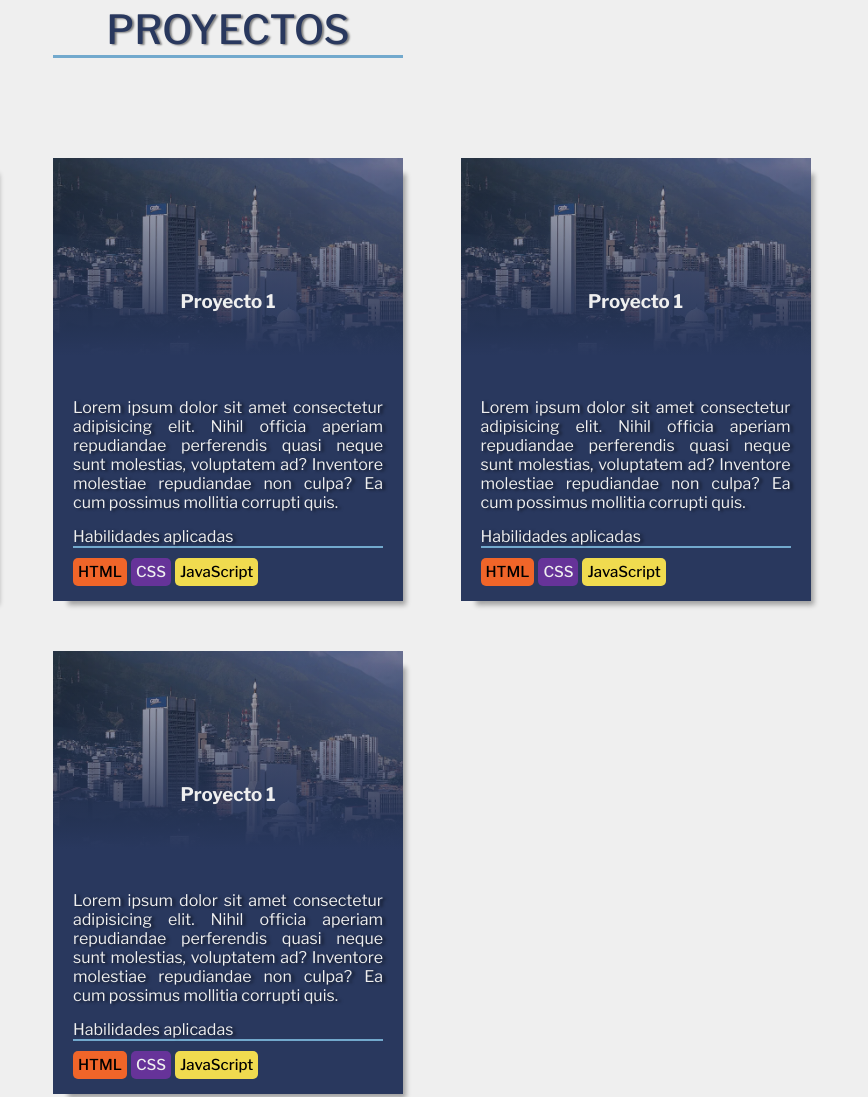
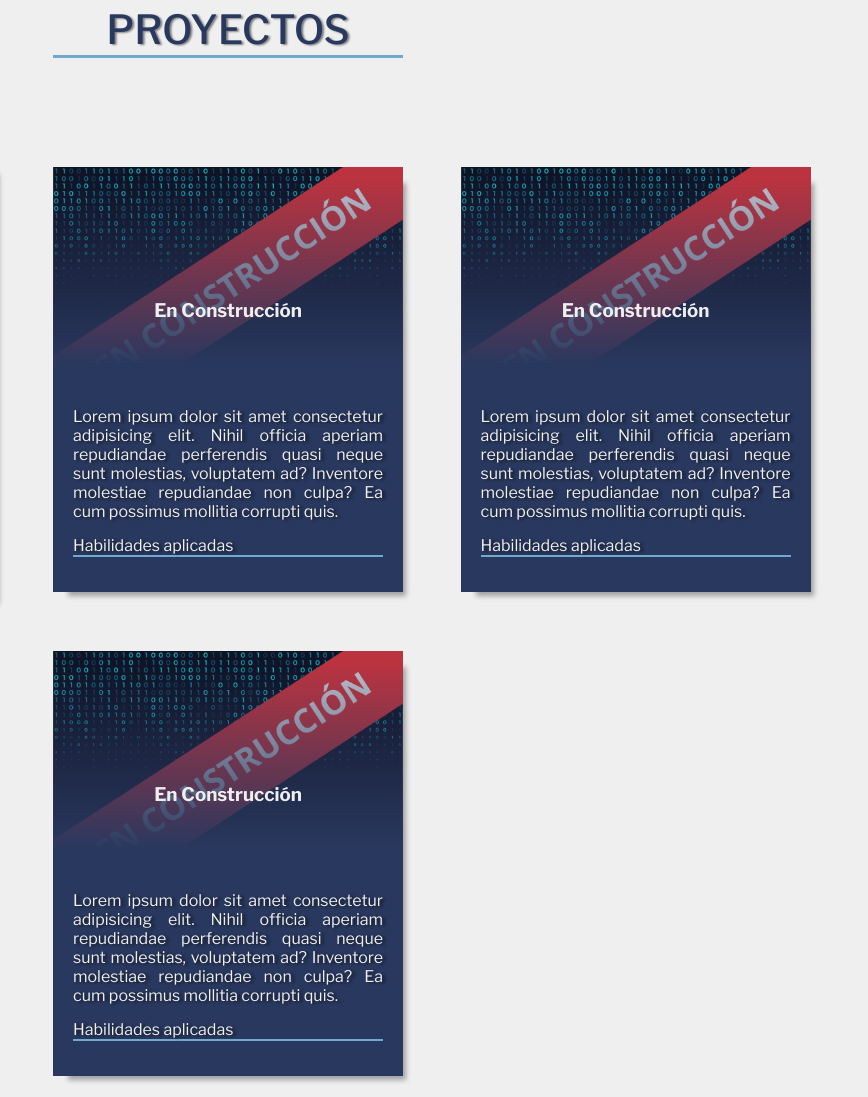
Before and after one commit to jamv11/ing-javier-moncada-web, a plain HTML site: page index.html in a window 1280 px wide. Shown: the part 1538-2635 px from the top of the page, 412-1280 px from the left. Drawn offline with nearby package versions, Linux system fonts and the light colour scheme.

Commit message:
actualizacion de imagenes de perfil y proyectos

```diff
--- a/css/styles.css
+++ b/css/styles.css
@@ -288,8 +288,8 @@ background: linear-gradient(180deg, rgba(41, 56, 94, 0.315) 0%, rgba(41, 56, 94,
 .article__title-container{
 
     height: 220px;
-    background-image: url("../img/Caracas.webp");
-    background-size: 200%;
+    background-image: url("../img/EN_CONSTRUCCION.png");
+    background-size: 100%;
     background-repeat: no-repeat;
     transition:  0.3s ease;
     position: relative;
@@ -312,8 +312,8 @@ background: linear-gradient(180deg, rgba(41, 56, 94, 0.315) 0%, rgba(41, 56, 94,
 .article__title-container:hover{
 
     height: 220px;
-    background-image: url("../img/Caracas.webp");
-    background-size: 220%;
+    background-image: url("../img/EN_CONSTRUCCION.png");
+    background-size: 110%;
     position: relative;
 }
 .preyecto-rick-and-morty-api:hover{
--- a/index.html
+++ b/index.html
@@ -50,7 +50,7 @@
                 </div>
             </div>
             <div class="header-container__profile-photo tagline-photo">
-            <img src="./img/foto_perfil.png" alt="Javier_moncada_foto">
+            <img src="./img/foto_perfil.webp" alt="Javier_moncada_foto">
             </div>
         </div>
     </div>
@@ -83,7 +83,7 @@
                 <article class="proyect-2 article">
                         <div class="article__title-container"><a href="#"></a>
                             <div class="article__title-filter">
-                                <h3 class="article__title">Proyecto 1</h3>
+                                <h3 class="article__title">En Construcción</h3>
                             </div>
                         </a></div>
                     <div class="article-description">
@@ -93,15 +93,15 @@
                             corrupti quis.
                         </p>
                         <p class="article-description__skills-title">Habilidades aplicadas</p>
-                        <span class="article-description__skill article-description__skill--HTML">HTML</span>
+<!--                         <span class="article-description__skill article-description__skill--HTML">HTML</span>
                         <span class="article-description__skill article-description__skill--CSS">CSS</span>
-                        <span class="article-description__skill article-description__skill--JS">JavaScript</span>
+                        <span class="article-description__skill article-description__skill--JS">JavaScript</span> -->
                     </div>
                 </article>
                 <article class="proyect-3 article">
                         <div class="article__title-container"><a href="#"></a>
                             <div class="article__title-filter">
-                                <h3 class="article__title">Proyecto 1</h3>
+                                <h3 class="article__title">En Construcción</h3>
                             </div>
                         </a></div>
                     <div class="article-description">
@@ -111,15 +111,15 @@
                             corrupti quis.
                         </p>
                         <p class="article-description__skills-title">Habilidades aplicadas</p>
-                        <span class="article-description__skill article-description__skill--HTML">HTML</span>
+<!--                         <span class="article-description__skill article-description__skill--HTML">HTML</span>
                         <span class="article-description__skill article-description__skill--CSS">CSS</span>
-                        <span class="article-description__skill article-description__skill--JS">JavaScript</span>
+                        <span class="article-description__skill article-description__skill--JS">JavaScript</span> -->
                     </div>
                 </article>
                 <article class="proyect-4 article">
                         <div class="article__title-container"><a href="#"></a>
                             <div class="article__title-filter">
-                                <h3 class="article__title">Proyecto 1</h3>
+                                <h3 class="article__title">En Construcción</h3>
                             </div>
                         </a></div>
                     <div class="article-description">
@@ -129,9 +129,9 @@
                             corrupti quis.
                         </p>
                         <p class="article-description__skills-title">Habilidades aplicadas</p>
-                        <span class="article-description__skill article-description__skill--HTML">HTML</span>
+<!--                         <span class="article-description__skill article-description__skill--HTML">HTML</span>
                         <span class="article-description__skill article-description__skill--CSS">CSS</span>
-                        <span class="article-description__skill article-description__skill--JS">JavaScript</span>
+                        <span class="article-description__skill article-description__skill--JS">JavaScript</span> -->
                     </div>
                 </article>
             </div>
```
Also changed, not shown: img/EN_CONSTRUCCION.png (added), 1 other file.
